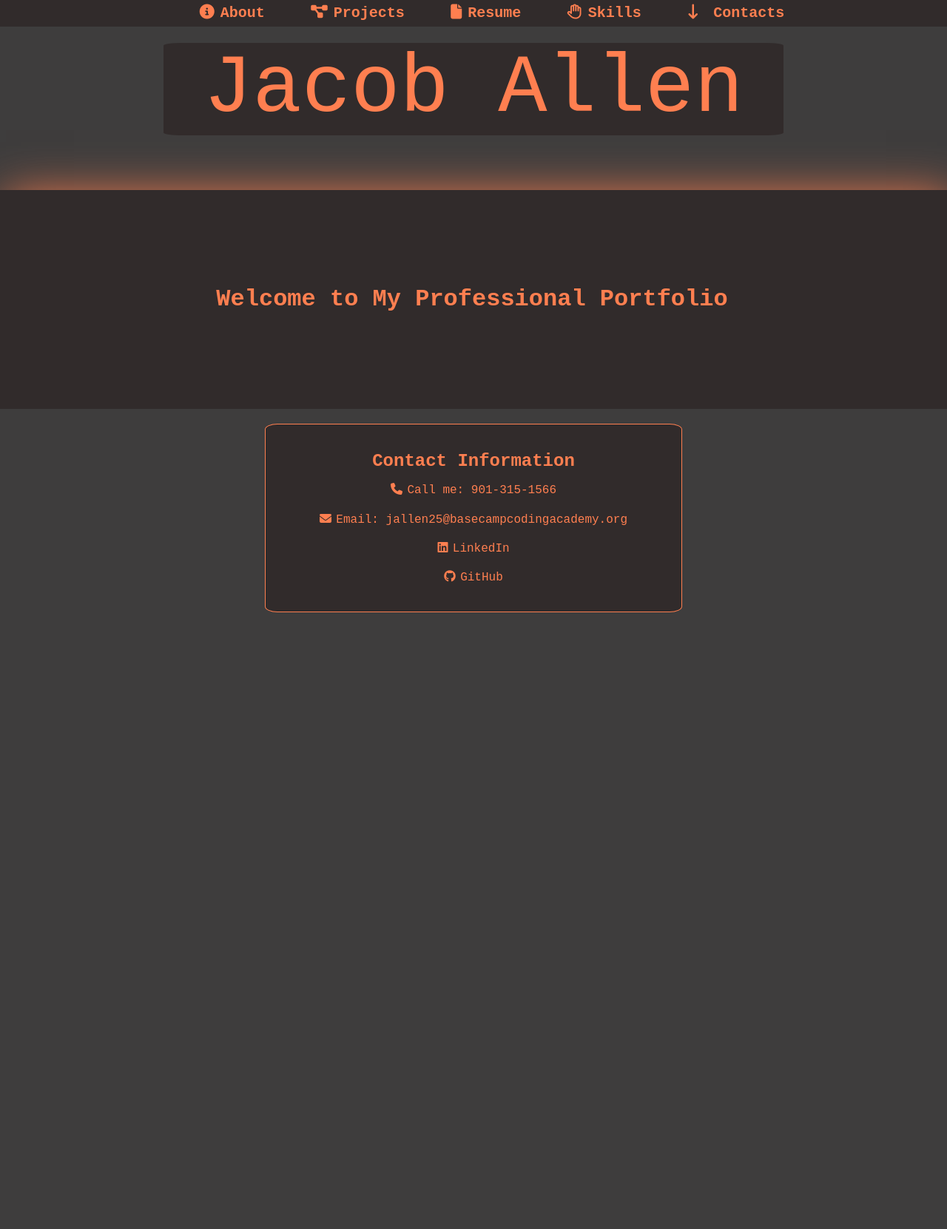
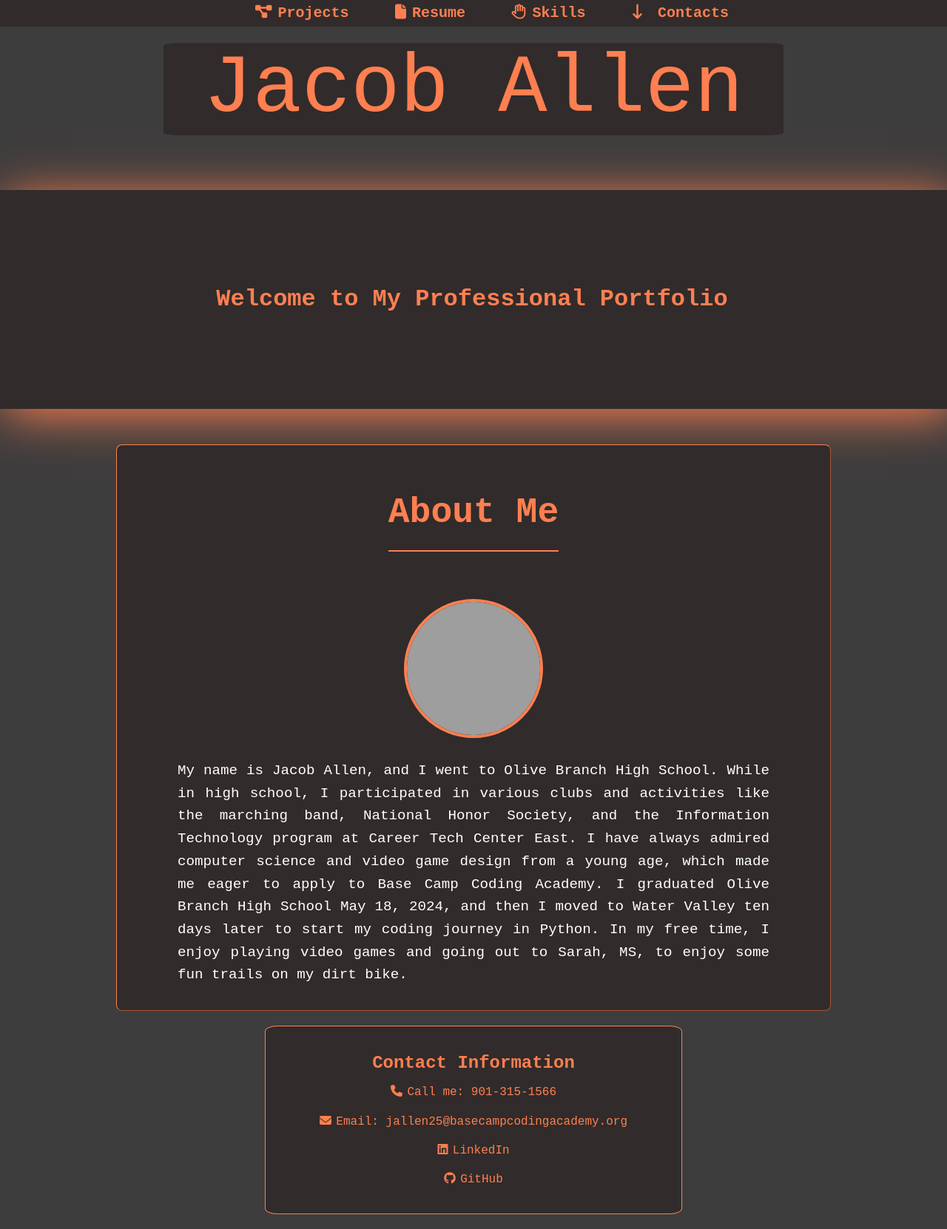
Before and after one commit to jacoba2024through2025/ProfessionalPortfolio, a plain HTML site: page index.html in a window 1280 px wide. Shown: the whole page at 74% size. Before the commit the page ends 848 px from the top, so only its background shows below. Drawn offline with Linux system fonts and the light colour scheme; grey boxes are pictures that could not be loaded.

Commit message:
made changes portfolio

```diff
--- a/index.html
+++ b/index.html
@@ -26,29 +26,25 @@
     <nav class="navbar">
       <ul class="ul-center">
         <div class="normal">
-          <li>
-            <a href="about.html"
-              ><i class="fa-solid fa-circle-info icon-spacing"></i>About</a
-            >
-          </li>
-          <li>
+
+          <li class="list-margin">
             <a href="projects.html"
               ><i class="fa-solid fa-diagram-project icon-spacing"></i
               >Projects</a
             >
           </li>
-          <li>
+          <li class="list-margin">
             <a download href="Resources/jacob.allenresume.docx"
               ><i class="fa-solid fa-file icon-spacing"></i>Resume</a
             >
           </li>
-          <li>
+          <li class="list-margin">
             <a href="skills.html"
               ><i class="fa-regular fa-hand icon-spacing"></i>Skills</a
             >
           </li>
 
-          <li>
+          <li class="list-margin">
             <a href="#footer" class="contacts-button">
               <i class="fa-solid fa-arrow-down-long icon-spacing"></i>
               Contacts
@@ -64,7 +60,18 @@
 
     <div class="container">
       <h2 class="first">Welcome to My Professional Portfolio</h2>
+
     </div>
+    <div class="about-image-container">
+      <div class="about-info">
+        <h1 class="about-header">About Me</h1>
+        <img class="about-img" src="Resources/DSC_0669.JPG" alt="Jacob Allen" />
+        <p class="about-description">
+          My name is Jacob Allen, and I went to Olive Branch High School. While in high school, I participated in various clubs and activities like the marching band, National Honor Society, and the Information Technology program at Career Tech Center East. I have always admired computer science and video game design from a young age, which made me eager to apply to Base Camp Coding Academy. I graduated Olive Branch High School May 18, 2024, and then I moved to Water Valley ten days later to start my coding journey in Python. In my free time, I enjoy playing video games and going out to Sarah, MS, to enjoy some fun trails on my dirt bike.
+        </p>
+      </div>
+    </div>
+
 
     <footer class="footer" id="footer"> <!-- Added ID 'footer' -->
       <div class="footer-div">
--- a/styles.css
+++ b/styles.css
@@ -121,6 +121,7 @@ body {
   border-radius: 10%;
 }
 
+
 .navbar li {
   float: left;
 }
@@ -178,6 +179,57 @@ p.about {
   font-family: 'Courier New', Courier, monospace;
   text-align: center;
 }
+
+.about-header {
+  color: coral;
+  font-family: "Courier New", Courier, monospace;
+  font-size: 3em;
+  text-align: center;
+  margin-bottom: 1em;
+  border-bottom: 2px solid coral;
+  padding-bottom: 0.5em;
+}
+
+.about-info {
+  display: flex;
+  flex-direction: column;
+  align-items: center;
+  text-align: center;
+  background-color: rgb(49, 43, 43);
+  border: 1px outset coral;
+
+
+  padding: 2em;
+  border-radius: 8px;
+  max-width: 900px;
+  margin: 0 auto;
+  margin-top: 3em;
+  color: white;
+}
+
+.about-img {
+  width: 180px;
+  height: 180px;
+  border-radius: 50%;
+  object-fit: cover;
+  border: 4px solid coral;
+  margin-top: 1em;
+}
+
+.about-description {
+  font-family: "Courier New", Courier, monospace;
+  font-size: 1.2em;
+  line-height: 1.6;
+  color: #fff;
+  max-width: 800px;
+  margin: 1.5em auto 0;
+  text-align: justify;
+}
+
+.about-info p {
+  margin-top: 1em;
+}
+
 
 .nope {
   width: 150px;
@@ -256,6 +308,11 @@ img {
 }
 
 /* Card Style for Each Project */
+
+.project-info {
+  display: flex;
+}
+
 .project-card {
   background-color: rgb(62, 61, 61);
   padding: 1.5em;
@@ -271,6 +328,7 @@ img {
 
 .project-image {
   width: 100%;
+  height: 50%;
   border-radius: 10px;
   margin-bottom: 1em;
   object-fit: cover;
@@ -280,7 +338,7 @@ img {
   font-size: 1em;
   line-height: 1.6;
   color: #fff;
-  margin-bottom: 1.5em;
+  margin-bottom: 19vh;
 }
 
 .project-footer {
@@ -288,6 +346,15 @@ img {
   align-items: center;
   justify-content: space-between;
   flex-wrap: wrap;
+
+}
+
+.project-footer-1 {
+  margin-top: 1vh;
+}
+
+.project-footer-2 {
+  margin-top: 2.1vh;
 }
 
 .project-title {
@@ -341,13 +408,12 @@ img {
 
 
 
+
 }
 
 
 @media only screen and (max-width: 768px) {
-  .navbar {
-    width: 100%;
-  }
+
 
   .container {
     width: 100%;
@@ -491,7 +557,14 @@ img {
   .footer-div {
     margin-right: 2vw;
     margin-left: 2vw;
+
+  }
+
+  .project-description {
+    margin-bottom: 30vh;
   }
 
 
+
+
 }
```
Also changed, not shown: about.html (+1 -1 lines), projects.html (+28 -16 lines).
